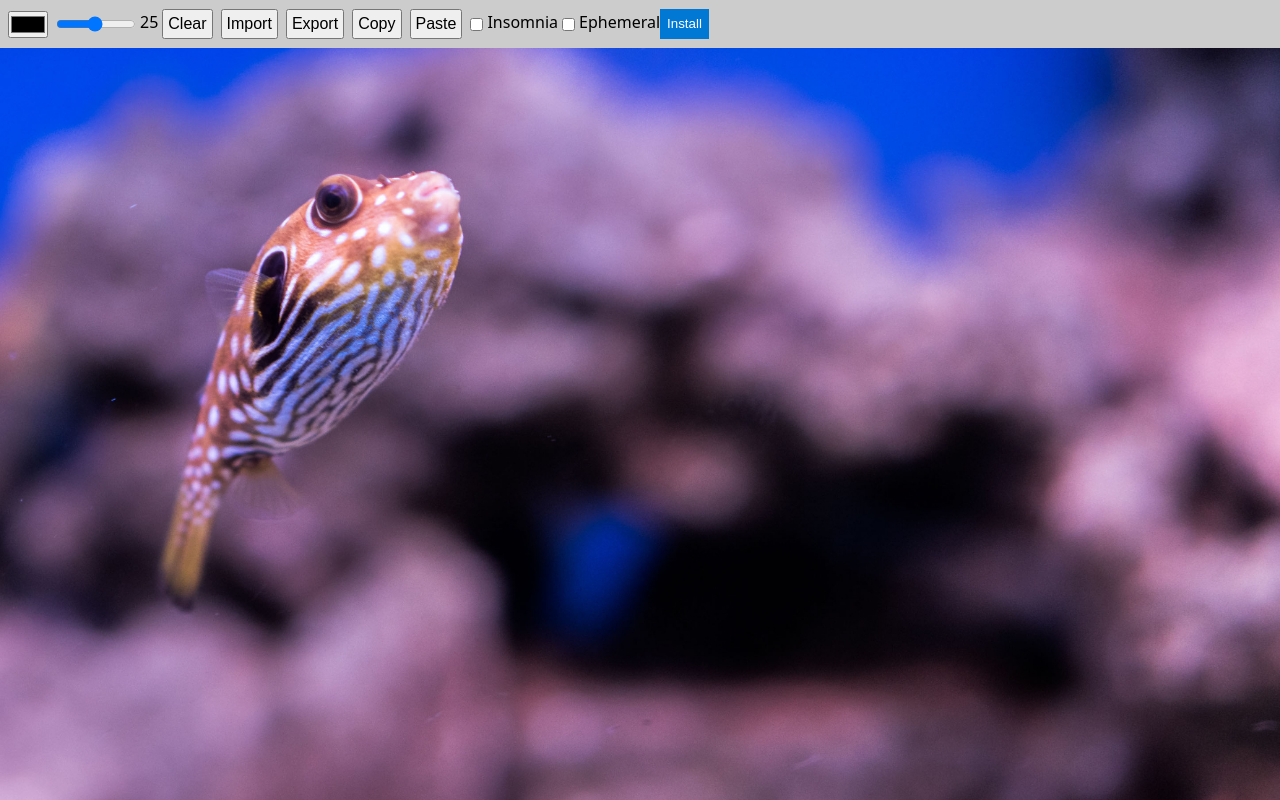
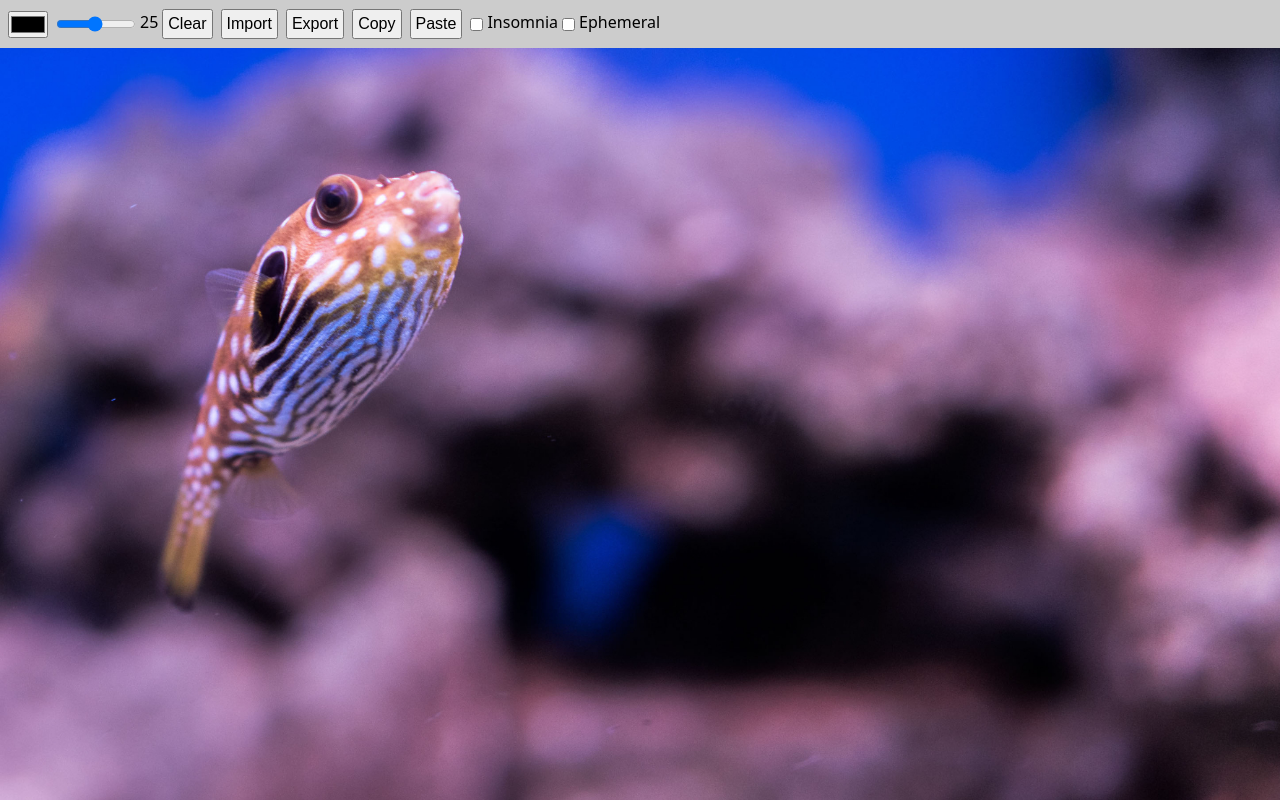
Before and after one commit to tomayac/fugu-greetings, a website with bundled scripts: page public/index.html in a window 1280 px wide. Built offline with nearby package versions, Linux system fonts and the light colour scheme.

Commit message:
For now disable pwa-install

```diff
--- a/public/index.html
+++ b/public/index.html
@@ -44,7 +44,7 @@
       <input id="ephemeral" type="checkbox">
       <label for="ephemeral">Ephemeral</label>
 
-      <pwa-install manifestpath="./manifest.webmanifest"></pwa-install>
+      <!-- <pwa-install manifestpath="./manifest.webmanifest"></pwa-install> -->
     </div>
 
     <canvas></canvas>
--- a/public/js/script.mjs
+++ b/public/js/script.mjs
@@ -1,5 +1,5 @@
 import PointerTracker from '../web_modules/pointer-tracker.js';
-import '../web_modules/@pwabuilder/pwainstall.js';
+// import '../web_modules/@pwabuilder/pwainstall.js';
 
 const canvas = document.querySelector('canvas');
 const colorInput = document.querySelector('#color');
```
